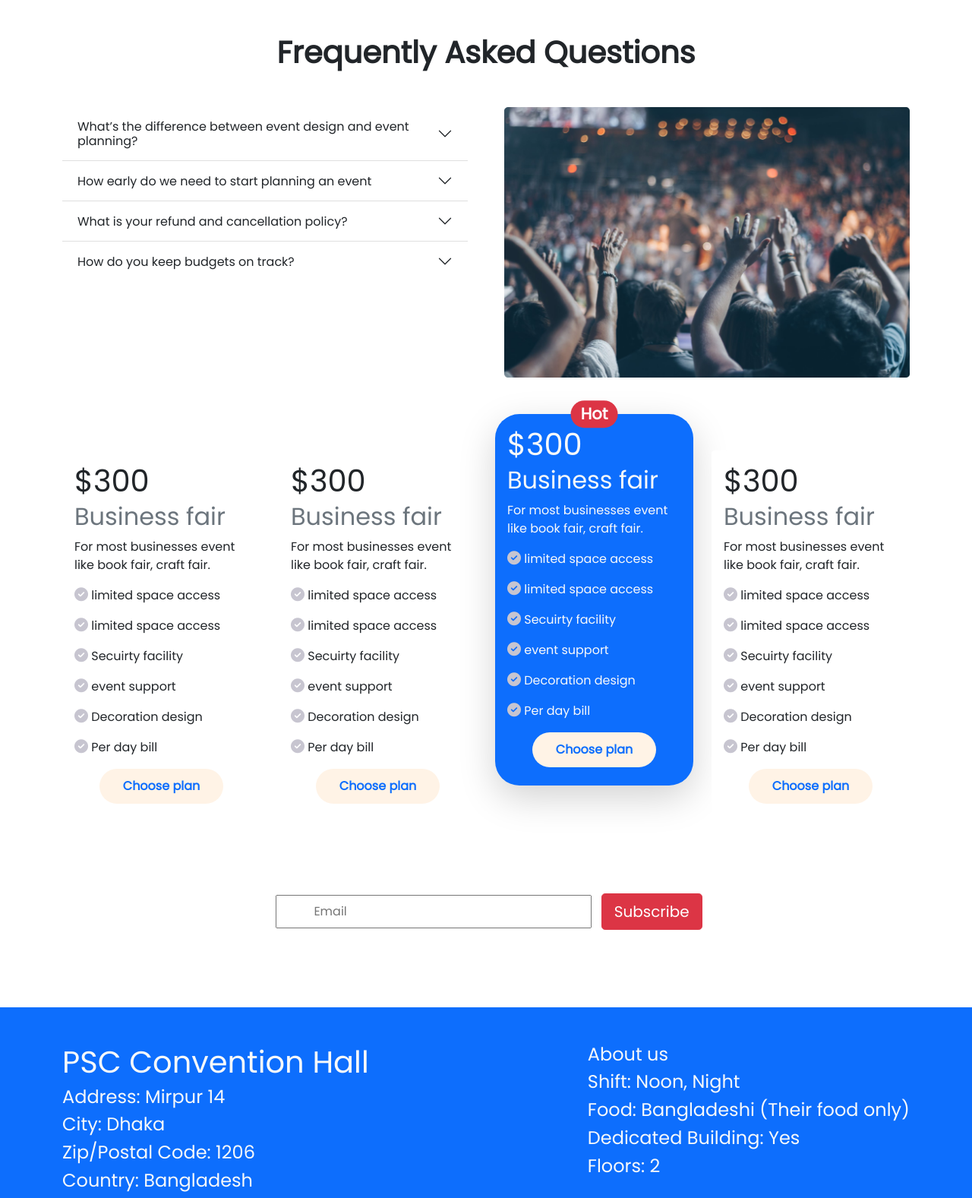
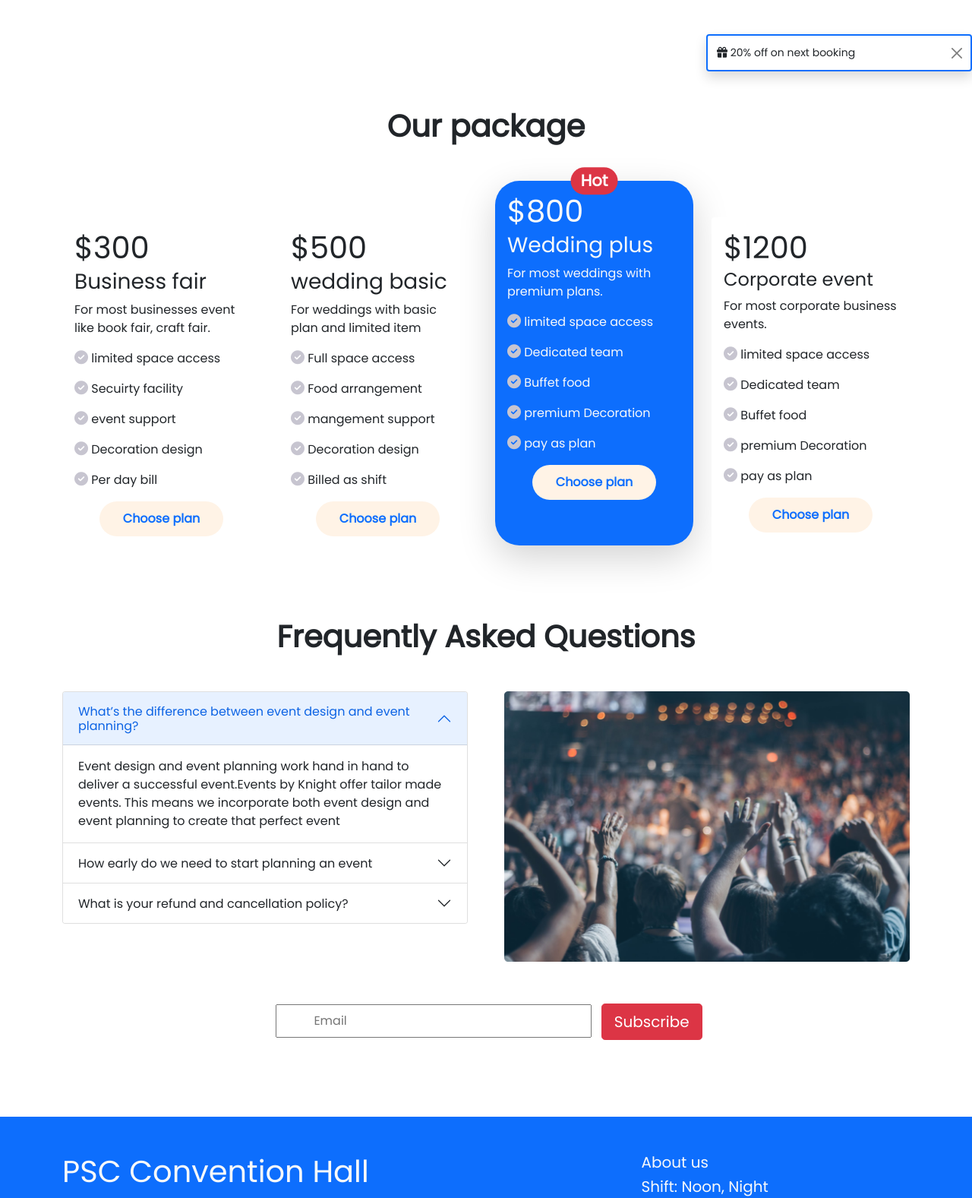
Before and after one commit to kamrul526628/assignment-3, a plain HTML site: page index.html in a window 1280 px wide. Shown: the part 1014-2591 px from the top of the page at 76% size. Drawn offline with nearby package versions, Linux system fonts and the light colour scheme.

Commit message:
added full website

```diff
--- a/index.html
+++ b/index.html
@@ -57,23 +57,23 @@
                     <img src="images/banner.png" class="d-block w-100" alt="...">
                     <div class="carousel-caption d-block">
                       <h1 class="fw-bold">The Perefect venue for your next event</h1>
-                      <p>Amet minim mollit non desterunt ullamco est sit aliqua dolon do amint sint.</p>
+                      <p>PSC Convention Hall, one of the best featured multipurpose convention place in capital.</p>
                       <buttn type="button" class="btn btn btn-light btn-lg text-primary fw-bold">Book Now</buttn>
                     </div>
                   </div>
                   <div class="carousel-item">
                     <img src="images/banner-1.png" class="d-block w-100" alt="...">
                     <div class="carousel-caption d-block">
-                      <h1 class="fw-bold">The Perefect venue for your next event</h1>
-                      <p>Amet minim mollit non desterunt ullamco est sit aliqua dolon do amint sint.</p>
+                      <h1 class="fw-bold">best featured multipurpose convention place</h1>
+                      <p>it one of the best places in Dhaka city for Weeding and other social cultural or commercial activities</p>
                       <buttn type="button" class="btn btn-light btn-lg text-primary fw-bold">Book Now</buttn>
                     </div>
                   </div>
                   <div class="carousel-item">
                     <img src="images/banner-2.png" class="d-block w-100" alt="...">
                     <div class="carousel-caption d-block">
-                      <h1 class="fw-bold">The Perefect venue for your next event</h1>
-                      <p>Amet minim mollit non desterunt ullamco est sit aliqua dolon do amint sint.</p>
+                      <h1 class="fw-bold">one of the best places in Dhaka city for Weeding</h1>
+                      <p>You will be amazed with its outstanding facilities and impeccable services</p>
                       <buttn type="button" class="btn btn-light btn-lg text-primary fw-bold">Book Now</buttn>
                     </div>
                   </div>
@@ -91,6 +91,7 @@
 
     </header>
     <main>
+
         <section class="container my-5">
             <div class="row gx-5 gy-md-4">
                 <div class="col-lg-6 col-md-12">
@@ -98,80 +99,33 @@
                 </div>
                 <div class="col-lg-6 col-md-12">
                     <h1 class="fw-bold">Every Moment is Precious</h1>
-                    <p>Lorem, ipsum dolor sit amet consectetur adipisicing elit. Nostrum odit, voluptatem est sunt ipsam molestiae maxime tempore fugit inventore similique?</p>
+                    <p>Isn't love the emanation of desire or just a statement of emptiness in expectation? As we long for what is missing and finally hold it, could it be that we may not crave it anymore in the end? Still, if we learn to "enjoy" the precious moments of its presence.</p>
                     <buttn type="button" class="btn btn-primary btn-lg">Explore Our album <i class="fas fa-arrow-right"></i></buttn>
                 </div>
             </div>
         </section>
-
-        <section class="container">
-            <div>
-                <h1 class="text-center fw-bold my-5">Frequently Asked Questions</h1>
+        <div class="d-flex justify-content-end align">
+          <div class="toast show align-items-center border-primary border-2" role="alert" aria-live="assertive" aria-atomic="true">
+            <div class="d-flex">
+              <div class="toast-body">
+                 <i class="fas fa-gift"></i> 20% off on next booking
+             </div>
+              <button type="button" class="btn-close me-2 m-auto" data-bs-dismiss="toast" aria-label="Close"></button>
             </div>
-            <div class="row gx-5 gy-md-4">
-                <div class="col-lg-6 col-md-12 ">
-                    <div class="accordion accordion-flush" id="accordionFlushExample">
-                        <div class="accordion-item">
-                          <h2 class="accordion-header" id="flush-headingOne">
-                            <button class="accordion-button collapsed" type="button" data-bs-toggle="collapse" data-bs-target="#flush-collapseOne" aria-expanded="false" aria-controls="flush-collapseOne">
-                                What’s the difference between event design and event planning?
-                            </button>
-                          </h2>
-                          <div id="flush-collapseOne" class="accordion-collapse collapse" aria-labelledby="flush-headingOne" data-bs-parent="#accordionFlushExample">
-                            <div class="accordion-body">Event design and event planning work hand in hand to deliver a
-                                successful event.Events by Knight offer tailor made events. This
-                                means we incorporate both event design and event planning to
-                                create that perfect event</div>
-                          </div>
-                        </div>
-                        <div class="accordion-item">
-                          <h2 class="accordion-header" id="flush-headingTwo">
-                            <button class="accordion-button collapsed" type="button" data-bs-toggle="collapse" data-bs-target="#flush-collapseTwo" aria-expanded="false" aria-controls="flush-collapseTwo">
-                                How early do we need to start planning an event
-                            </button>
-                          </h2>
-                          <div id="flush-collapseTwo" class="accordion-collapse collapse" aria-labelledby="flush-headingTwo" data-bs-parent="#accordionFlushExample">
-                            <div class="accordion-body">Placeholder content for this accordion, which is intended to demonstrate the <code>.accordion-flush</code> class. This is the second item's accordion body. Let's imagine this being filled with some actual content.</div>
-                          </div>
-                        </div>
-                        <div class="accordion-item">
-                          <h2 class="accordion-header" id="flush-headingThree">
-                            <button class="accordion-button collapsed" type="button" data-bs-toggle="collapse" data-bs-target="#flush-collapseThree" aria-expanded="false" aria-controls="flush-collapseThree">
-                                What is your refund and cancellation policy?
-                            </button>
-                          </h2>
-                          <div id="flush-collapseThree" class="accordion-collapse collapse" aria-labelledby="flush-headingThree" data-bs-parent="#accordionFlushExample">
-                            <div class="accordion-body">Placeholder content for this accordion, which is intended to demonstrate the <code>.accordion-flush</code> class. This is the third item's accordion body. Nothing more exciting happening here in terms of content, but just filling up the space to make it look, at least at first glance, a bit more representative of how this would look in a real-world application.</div>
-                          </div>
-                        </div>
-                        <div class="accordion-item">
-                          <h2 class="accordion-header" id="flush-headingThree">
-                            <button class="accordion-button collapsed" type="button" data-bs-toggle="collapse" data-bs-target="#flush-collapseThree" aria-expanded="false" aria-controls="flush-collapseThree">
-                                How do you keep budgets on track?
-                            </button>
-                          </h2>
-                          <div id="flush-collapseThree" class="accordion-collapse collapse" aria-labelledby="flush-headingThree" data-bs-parent="#accordionFlushExample">
-                            <div class="accordion-body">Placeholder content for this accordion, which is intended to demonstrate the <code>.accordion-flush</code> class. This is the third item's accordion body. Nothing more exciting happening here in terms of content, but just filling up the space to make it look, at least at first glance, a bit more representative of how this would look in a real-world application.</div>
-                          </div>
-                        </div>
-                      </div>
-                </div>
-                <div class="col-lg-6 col-md-12">
-                    <img class="w-100" src="images/people.png" alt="">
-                </div>
-            </div>
-        </section>
+          </div>
+        </div>
 
         <section class="container my-5">
+          <h1 class="text-center fw-bold my-5 ">Our package</h1>
           <div class="row gx-4">
             <div class="col-lg-3 col-md-6 col-sm-12 pt-5">
-              <div class="card border-0">
+              <div class="card border-0" style="height: 30rem;">
                 <div class="card-body">
                   <h1 class="card-title">$300</h1>
-                  <h2 class="card-subtitle mb-2 text-muted">Business fair</h2>
+                  <h3 class="card-subtitle mb-2">Business fair</h3>
                   <div class="card-text">
                     <p>For most businesses event like book fair, craft fair.</p>
-                    <p><i class="fas fa-check-circle icon"></i>  limited space access</p>
+
                     <p><i class="fas fa-check-circle icon"></i>  limited space access</p>
                     <p><i class="fas fa-check-circle icon"></i>  Secuirty facility</p>
                     <p><i class="fas fa-check-circle icon"></i>  event support</p>
@@ -187,18 +141,18 @@
               </div>
             </div>
             <div class="col-lg-3 col-md-6 col-sm-12 pt-5">
-              <div class="card border-0">
+              <div class="card border-0 " style="height: 30rem;">
                 <div class="card-body">
-                  <h1 class="card-title">$300</h1>
-                  <h2 class="card-subtitle mb-2 text-muted">Business fair</h2>
+                  <h1 class="card-title">$500</h1>
+                  <h3 class="card-subtitle mb-2">wedding basic</h3>
                   <div class="card-text">
-                    <p>For most businesses event like book fair, craft fair.</p>
-                    <p><i class="fas fa-check-circle icon"></i>  limited space access</p>
-                    <p><i class="fas fa-check-circle icon"></i>  limited space access</p>
-                    <p><i class="fas fa-check-circle icon"></i>  Secuirty facility</p>
-                    <p><i class="fas fa-check-circle icon"></i>  event support</p>
-                    <p><i class="fas fa-check-circle icon"></i>  Decoration design</p>
-                    <p><i class="fas fa-check-circle icon"></i>  Per day bill</p>
+                    <p>For weddings with basic plan and limited item</p>
+                    <p><i class="fas fa-check-circle icon"></i>  Full space access</p>
+                    <p><i class="fas fa-check-circle icon"></i>  Food arrangement</p>
+                    <p><i class="fas fa-check-circle icon"></i>  mangement support</p>
+                    <p><i class="fas fa-check-circle icon"></i> Decoration design</p>
+                    <p><i class="fas fa-check-circle icon"></i> Billed as shift</p>
+
                   </div>
                   <div class="text-center button-background">
                     <button type="button" class="btn  rounded-pill fw-bold text-primary">Choose plan</button>
@@ -209,18 +163,18 @@
               </div>
             </div>
             <div class="col-lg-3 col-md-6 col-sm-12">
-              <div class="card border-0 bg-primary text-light card-border shadow-lg">
+              <div class="card border-0 bg-primary text-light card-border shadow-lg" style="height: 30rem;">
                 <div class="card-body">
-                  <h1 class="card-title">$300</h1>
-                  <h2 class="card-subtitle mb-2">Business fair</h2>
+                  <h1 class="card-title">$800</h1>
+                  <h3 class="card-subtitle mb-2">Wedding plus</h3>
                   <div class="card-text">
-                    <p>For most businesses event like book fair, craft fair.</p>
+                    <p>For most weddings with premium plans.</p>
                     <p><i class="fas fa-check-circle icon"></i>  limited space access</p>
-                    <p><i class="fas fa-check-circle icon"></i>  limited space access</p>
-                    <p><i class="fas fa-check-circle icon"></i>  Secuirty facility</p>
-                    <p><i class="fas fa-check-circle icon"></i>  event support</p>
-                    <p><i class="fas fa-check-circle icon"></i>  Decoration design</p>
-                    <p><i class="fas fa-check-circle icon"></i>  Per day bill</p>
+                    <p><i class="fas fa-check-circle icon"></i>  Dedicated team</p>
+                    <p><i class="fas fa-check-circle icon"></i>  Buffet food</p>
+                    <p><i class="fas fa-check-circle icon"></i> premium Decoration</p>
+                    <p><i class="fas fa-check-circle icon"></i>  pay as plan</p>
+
                   </div>
                   <div class="text-center button-background">
                     <button type="button" class="btn  rounded-pill fw-bold text-primary">Choose plan</button>
@@ -235,18 +189,17 @@
               </div>
             </div>
             <div class="col-lg-3 col-md-6 col-sm-12 pt-5">
-              <div class="card border-0">
+              <div class="card border-0" style="height: 30rem;">
                 <div class="card-body">
-                  <h1 class="card-title">$300</h1>
-                  <h2 class="card-subtitle mb-2 text-muted">Business fair</h2>
+                  <h1 class="card-title">$1200</h1>
+                  <h4 class="card-subtitle mb-2">Corporate event</h4>
                   <div class="card-text">
-                    <p>For most businesses event like book fair, craft fair.</p>
+                    <p>For most corporate business events.</p>
                     <p><i class="fas fa-check-circle icon"></i>  limited space access</p>
-                    <p><i class="fas fa-check-circle icon"></i>  limited space access</p>
-                    <p><i class="fas fa-check-circle icon"></i>  Secuirty facility</p>
-                    <p><i class="fas fa-check-circle icon"></i>  event support</p>
-                    <p><i class="fas fa-check-circle icon"></i>  Decoration design</p>
-                    <p><i class="fas fa-check-circle icon"></i>  Per day bill</p>
+                    <p><i class="fas fa-check-circle icon"></i>  Dedicated team</p>
+                    <p><i class="fas fa-check-circle icon"></i>  Buffet food</p>
+                    <p><i class="fas fa-check-circle icon"></i> premium Decoration</p>
+                    <p><i class="fas fa-check-circle icon"></i>  pay as plan</p>
                   </div>
                   <div class="text-center button-background">
                     <button type="button" class="btn  rounded-pill fw-bold text-primary">Choose plan</button>
@@ -258,6 +211,59 @@
             </div>
           </div>
         </section>
+        <section class="container">
+            <div>
+                <h1 class="text-center fw-bold my-5">Frequently Asked Questions</h1>
+            </div>
+            <div class="row gx-5 gy-md-4">
+                <div class="col-lg-6 col-md-12">
+                  <div class="accordion" id="accordionExample">
+                    <div class="accordion-item">
+                      <h2 class="accordion-header" id="headingOne">
+                        <button class="accordion-button" type="button" data-bs-toggle="collapse" data-bs-target="#collapseOne" aria-expanded="true" aria-controls="collapseOne">
+                          What’s the difference between event design and event planning?
+                        </button>
+                      </h2>
+                      <div id="collapseOne" class="accordion-collapse collapse show" aria-labelledby="headingOne" data-bs-parent="#accordionExample">
+                        <div class="accordion-body">
+                          Event design and event planning work hand in hand to deliver a successful event.Events by Knight offer tailor made events. This means we incorporate both event design and event planning to create that perfect event
+                        </div>
+                      </div>
+                    </div>
+                    <div class="accordion-item">
+                      <h2 class="accordion-header" id="headingTwo">
+                        <button class="accordion-button collapsed" type="button" data-bs-toggle="collapse" data-bs-target="#collapseTwo" aria-expanded="false" aria-controls="collapseTwo">
+                          How early do we need to start planning an event
+                        </button>
+                      </h2>
+                      <div id="collapseTwo" class="accordion-collapse collapse" aria-labelledby="headingTwo" data-bs-parent="#accordionExample">
+                        <div class="accordion-body">
+                          The hall is in the heart of the business areas of the capital city and boasts a dramatic view of a wide green PSC landscape. PSCCH have world-class technical, dietary, catering and other services. We invest in the latest technologies and manage the professional audio-visual multimedia facilities. Lets discover it for making your right choice.
+                        </div>
+                      </div>
+                    </div>
+                    <div class="accordion-item">
+                      <h2 class="accordion-header" id="headingThree">
+                        <button class="accordion-button collapsed" type="button" data-bs-toggle="collapse" data-bs-target="#collapseThree" aria-expanded="false" aria-controls="collapseThree">
+                          What is your refund and cancellation policy?
+                        </button>
+                      </h2>
+                      <div id="collapseThree" class="accordion-collapse collapse" aria-labelledby="headingThree" data-bs-parent="#accordionExample">
+                        <div class="accordion-body">
+                          PSC Convention Hall, one of the best featured multipurpose convention place in capital. You will be amazed with its outstanding facilities and impeccable services but in reasonable cost which make it one of the best places in Dhaka city for Weeding and other social, cultural or commercial activities.
+                        </div>
+                      </div>
+                    </div>
+
+                  </div>
+                </div>
+                <div class="col-lg-6 col-md-12">
+                    <img class="w-100" src="images/people.png" alt="">
+                </div>
+            </div>
+        </section>
+
+
 
         <section class="container py-5">
           <div class="d-flex justify-content-center">
@@ -273,17 +279,17 @@
             <div class="d-flex justify-content-between">
               <div>
                 <h1>PSC Convention Hall</h1>
-                <h4>Address: Mirpur 14</h4>
-                <h4>City: Dhaka</h4>
-                <h4>Zip/Postal Code: 1206</h4>
-                <h4>Country: Bangladesh</h4>
+                <h5>Address: Mirpur 14</h5>
+                <h5>City: Dhaka</h5>
+                <h5>Zip/Postal Code: 1206</h5>
+                <h5>Country: Bangladesh</h5>
               </div>
               <div>
-                <h4>About us</h4>
-                <h4>Shift: Noon, Night</h4>
-                <h4>Food: Bangladeshi (Their food only)</h4>
-                <h4>Dedicated Building: Yes</h4>
-                <h4>Floors: 2</h4>
+                <h5>About us</h5>
+                <h5>Shift: Noon, Night</h5>
+                <h5>Food: Bangladeshi (Their food only)</h5>
+                <h5>Dedicated Building: Yes</h5>
+                <h5>Floors: 2</h5>
               </div>
             </div>
           </div>
@@ -294,7 +300,7 @@
        <div class="container">
          <div class="d-flex justify-content-lg-between align-items-center">
            <div class="text-light">
-             <p><small> 2020 bike. All rights reserved</small></p>
+             <p><small> &copy;2022 bike. All rights reserved</small></p>
            </div>
            <div>
              <h5 class="text-light">Get the App</h5>
```
